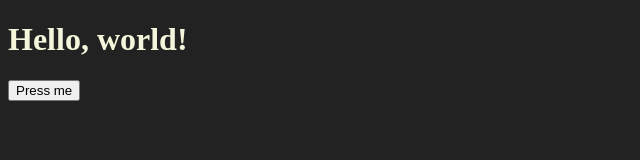
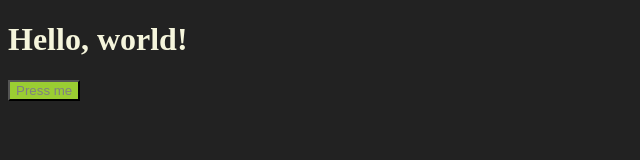
Before and after one commit to nameuser-cod/smapl, a plain HTML site: page index.html in a window 1280 px wide. Shown: the whole page, without its empty margins (0-640 px from the left). Drawn offline with Linux system fonts and the light colour scheme.

Commit message:
added button styling

```diff
--- a/index.html
+++ b/index.html
@@ -4,10 +4,10 @@
   <meta charset="UTF-8" />
   <meta name="viewport" content="width=device-width, initial-scale=1.0" />
   <title>Hello World</title>
-  <link href='/style.css' rel='stylesheet'>
+  <link href='./style.css' rel='stylesheet'>
 </head>
-<body>
-  <h1>Hello, world!</h1>
+<body >
+  <h1 >Hello, world!</h1>
   <button onclick="console.log('hello');">Press me</button>
   <script defer type="text/javascript" src="/main.js"></script>
 </body>
--- a/style.css
+++ b/style.css
@@ -5,3 +5,8 @@ body{
 h1{
     color: beige;
 }
+
+button {
+    background-color: yellowgreen;
+    color: gray;
+}
```
